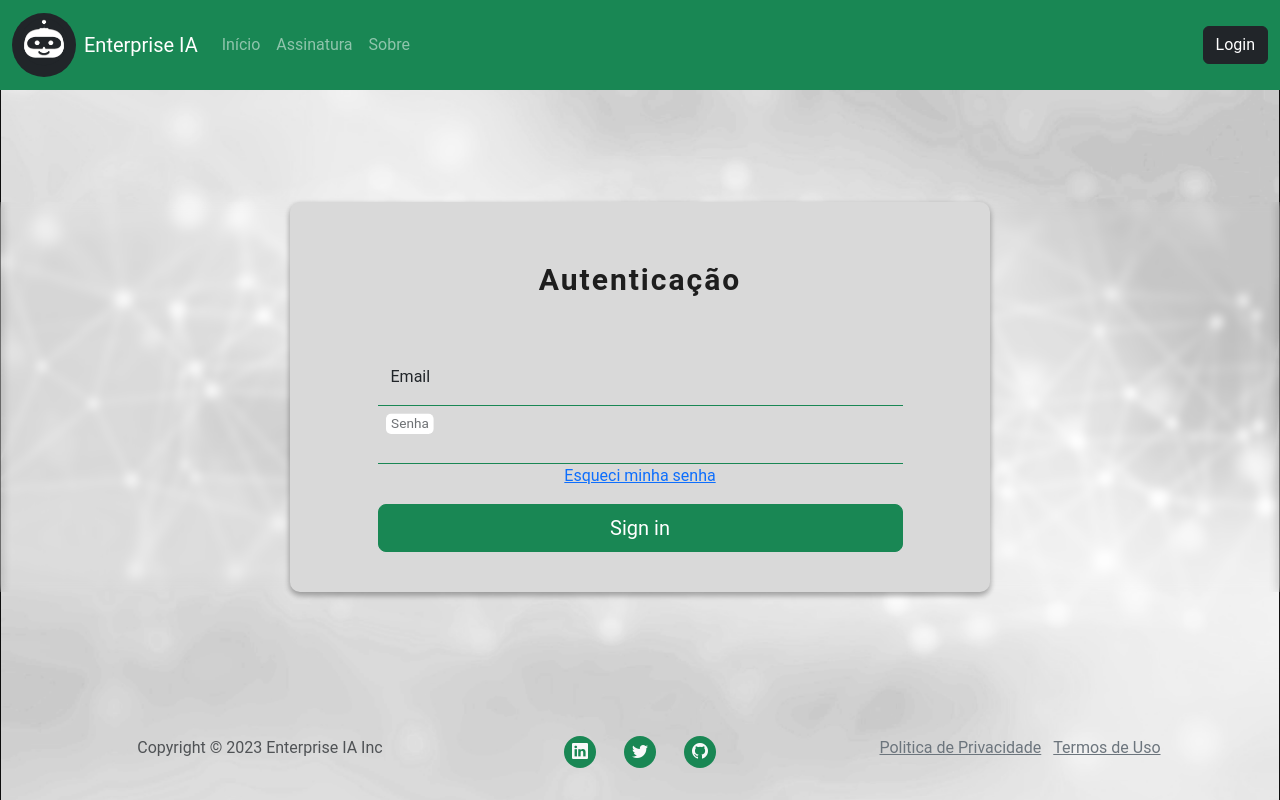
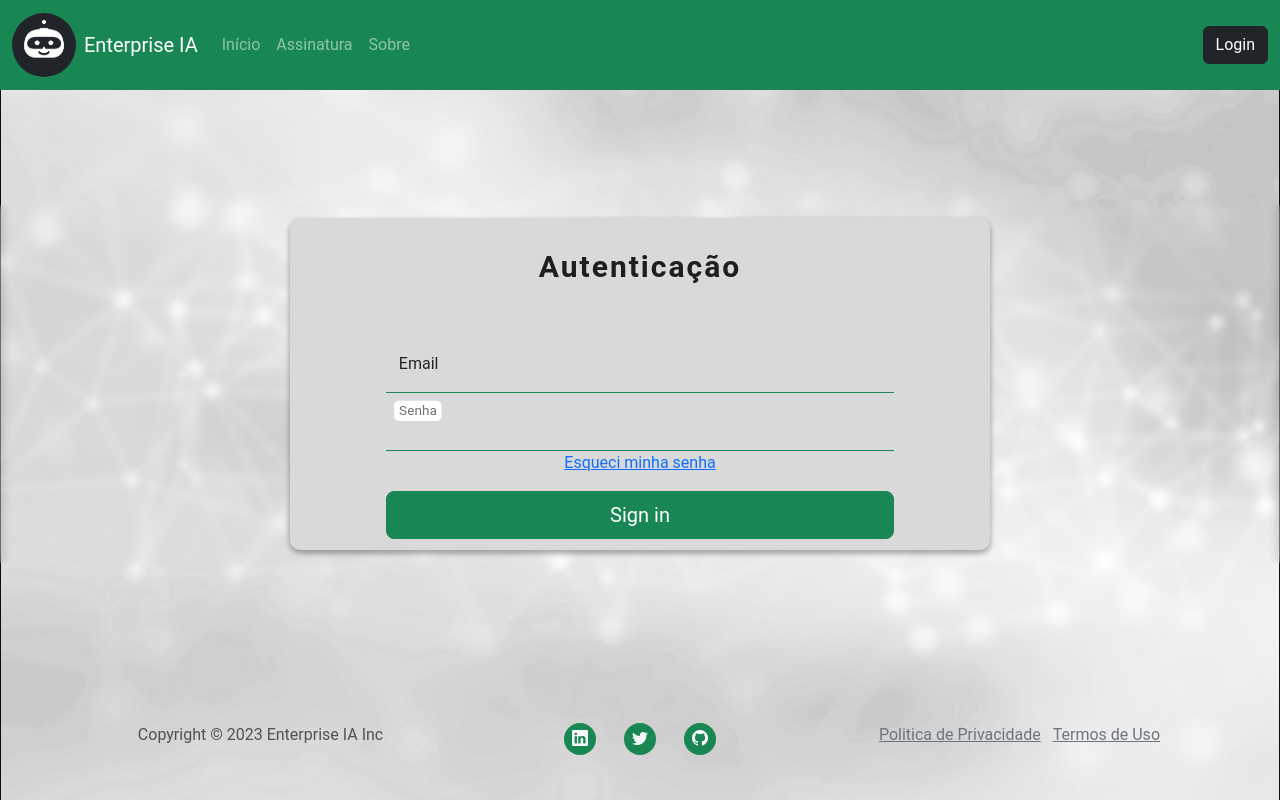
Before and after one commit to joaovitorevora/Resilia-PG2, a plain HTML site: page login.html in a window 1280 px wide. Drawn offline with nearby package versions, Linux system fonts and the light colour scheme; some packages are replaced by stand-ins of ours; a script that the page names is missing.

```diff
--- a/assets/css/login.css
+++ b/assets/css/login.css
@@ -4,7 +4,7 @@
 	align-items: center;
 	margin: 0 auto;
 	max-width: 700px;
-	padding: 40px 0;
+	padding: 1% 1%;
 	border-radius: 10px;
 	background: #d9d9d9;
 	text-align: center;
@@ -61,6 +61,11 @@
 	font-weight: bold;
 	color: #1e1e1e;
 }
-#Nome {
-	background: none;
+.form-control{
+	border: none;
+	border-radius: 0;
+	border-bottom:solid 1px #198754;
 }
+.container{
+	padding: 1%;
+}
```
